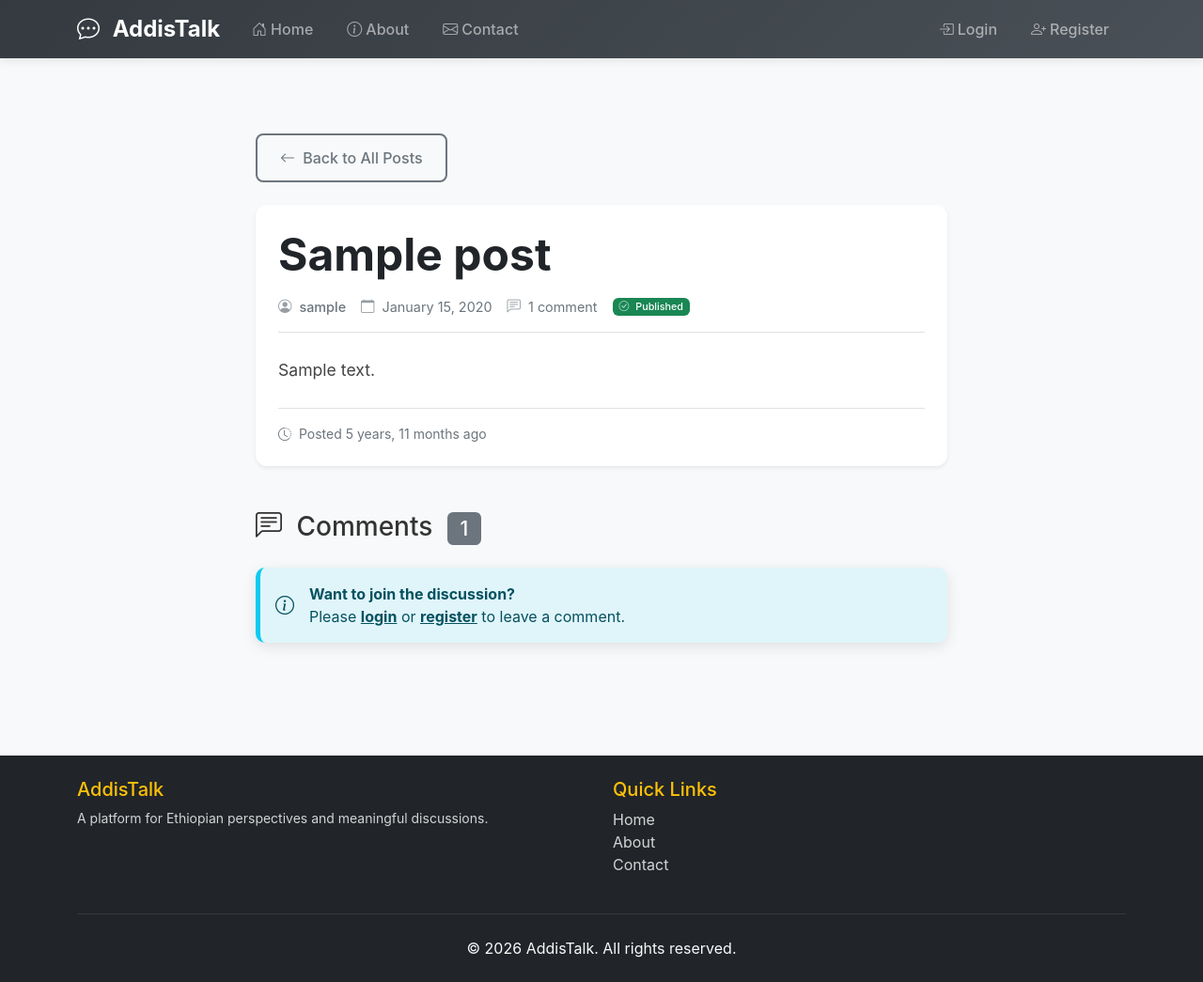
After one commit to eandachew/AddisTalk, a Django app: a page that uses blog/templates/blog/post_detail.html in a window 1280 px wide. The commit adds this page. Shown: the whole page at 94% size. Run offline with Django 4.2, Linux system fonts and the light colour scheme; tables that the repository leaves empty hold one stand-in row (values such as "Sample post").

Commit message:
add comment added and individual post working

```diff
--- /dev/null
+++ b/blog/templates/blog/post_detail.html
@@ -0,0 +1,127 @@
+{% extends "base.html" %}
+{% load static %}
+
+{% block content %}
+<div class="container mt-4">
+    <div class="row justify-content-center">
+        <div class="col-lg-8">
+            <!-- Back to Home -->
+            <div class="mb-4">
+                <a href="{% url 'home' %}" class="btn btn-outline-secondary">
+                    <i class="bi bi-arrow-left me-1"></i> Back to All Posts
+                </a>
+            </div>
+
+            <!-- Post Content -->
+            <article class="card shadow-sm mb-5">
+                <div class="card-body p-4">
+                    <!-- Post Title -->
+                    <h1 class="card-title display-5 fw-bold mb-3">{{ post.title }}</h1>
+
+                    <!-- Post Meta Information -->
+                    <div class="post-meta text-muted mb-4 pb-3 border-bottom">
+                        <div class="d-flex flex-wrap align-items-center gap-3">
+                            <div class="d-flex align-items-center">
+                                <i class="bi bi-person-circle me-2"></i>
+                                <span class="fw-medium">{{ post.author.username }}</span>
+                            </div>
+
+                            <div class="d-flex align-items-center">
+                                <i class="bi bi-calendar me-2"></i>
+                                <time datetime="{{ post.created_on|date:'Y-m-d' }}">
+                                    {{ post.created_on|date:"F d, Y" }}
+                                </time>
+                            </div>
+
+                            <div class="d-flex align-items-center">
+                                <i class="bi bi-chat-left-text me-2"></i>
+                                <span>{{ comments.count }} comment{{ comments.count|pluralize }}</span>
+                            </div>
+
+                            <div class="d-flex align-items-center">
+                                <span class="badge bg-success">
+                                    <i class="bi bi-check-circle me-1"></i>
+                                    {{ post.get_status_display }}
+                                </span>
+                            </div>
+                        </div>
+                    </div>
+
+                    <!-- Post Body -->
+                    <div class="post-content mb-4">
+                        <div class="content-wrapper">
+                            {{ post.content|linebreaks }}
+                        </div>
+                    </div>
+
+                    <!-- Like Section -->
+
+                    <!-- Post Footer -->
+                    <div class="border-top pt-3 text-muted small">
+                        <div class="d-flex justify-content-between">
+                            <div>
+                                <i class="bi bi-clock-history me-1"></i>
+                                Posted {{ post.created_on|timesince }} ago
+                            </div>
+                        </div>
+                    </div>
+                </div>
+            </article>
+
+            <!-- Comments Section -->
+            <section class="comments-section">
+                <h2 class="h3 mb-4">
+                    <i class="bi bi-chat-left-text me-2"></i>
+                    Comments
+                    <span class="badge bg-secondary ms-2">{{ comments.count }}</span>
+                </h2>
+
+                <!-- Comment Form -->
+                {% if user.is_authenticated %}
+                <div class="card mb-4 shadow-sm">
+                    <div class="card-body">
+                        <h5 class="card-title mb-3">
+                            <i class="bi bi-pencil-square me-2"></i>Leave a Comment
+                        </h5>
+                        <form method="POST" action="{% url 'add_comment' post.slug %}">
+                            {% csrf_token %}
+                            <div class="mb-3">
+                                <textarea name="body"
+                                          class="form-control"
+                                          rows="4"
+                                          placeholder="Write your comment here..."
+                                          required></textarea>
+                                <div class="form-text">
+                                    <i class="bi bi-info-circle me-1"></i>
+                                    Your comment will be visible after admin approval.
+                                </div>
+                            </div>
+                            <div class="d-flex justify-content-end">
+                                <button type="submit" class="btn btn-primary">
+                                    <i class="bi bi-send me-2"></i>Submit Comment
+                                </button>
+                            </div>
+                        </form>
+                    </div>
+                </div>
+                {% else %}
+                <div class="alert alert-info mb-4">
+                    <div class="d-flex align-items-center">
+                        <i class="bi bi-info-circle fs-5 me-3"></i>
+                        <div>
+                            <strong>Want to join the discussion?</strong>
+                            <p class="mb-0">
+                                Please <a href="{% url 'account_login' %}" class="alert-link">login</a>
+                                or <a href="{% url 'account_signup' %}" class="alert-link">register</a>
+                                to leave a comment.
+                            </p>
+                        </div>
+                    </div>
+                </div>
+                {% endif %}
+
+
+{% endblock %}
+
+{% block extras %}
+{% endblock %}
--- a/blog/urls.py
+++ b/blog/urls.py
@@ -4,5 +4,6 @@ from . import views
 urlpatterns = [
     path('', views.PostList.as_view(), name='home'),
     path('post/<slug:slug>/', views.post_detail, name='post_detail'),
+    path('post/<slug:slug>/comment/', views.add_comment, name='add_comment'),
 
 ]
--- a/blog/views.py
+++ b/blog/views.py
@@ -1,33 +1,71 @@
-from django.shortcuts import render, get_object_or_404
+from django.shortcuts import render, get_object_or_404, redirect
 from django.views import generic
-from .models import Post
+from django.contrib import messages
+from django.contrib.auth.decorators import login_required
+from django.http import JsonResponse
+from django.views.decorators.http import require_POST
+from .models import Post, Comment
 
-# Create your views here.
+
 class PostList(generic.ListView):
-    queryset = Post.objects.filter(status=1)
+    """
+    View to display list of all posts.
+    """
+    model = Post
+    queryset = Post.objects.filter(status=1).order_by('-created_on')
     template_name = "blog/index.html"
-    paginate_by = 6
+    context_object_name = 'post_list'
 
 
 def post_detail(request, slug):
     """
-    Display an individual :model:`blog.Post`.
+    View to display individual post.
+    """
+    # Get the post by slug, or return 404 if not found
+    post = get_object_or_404(Post, slug=slug, status=1)
 
-    **Context**
+    # Get approved comments for this post
+    comments = post.comments.filter(approved=True)
 
-    ``post``
-        An instance of :model:`blog.Post`.
+    # Check if current user has liked the post
+    user_has_liked = False
+    if request.user.is_authenticated:
+        user_has_liked = post.likes.filter(id=request.user.id).exists()
 
-    **Template:**
+    # Prepare context to pass to template
+    context = {
+        'post': post,
+        'comments': comments,
+        'user_has_liked': user_has_liked,
+    }
 
-    :template:`blog/post_detail.html`
+    return render(request, 'blog/post_detail.html', context)
+
+
+@login_required
+def add_comment(request, slug):
     """
+    View to handle comment submission.
+    """
+    post = get_object_or_404(Post, slug=slug, status=1)
 
-    queryset = Post.objects.filter(status=1)
-    post = get_object_or_404(queryset, slug=slug)
+    if request.method == 'POST':
+        body = request.POST.get('body', '').strip()
 
-    return render(
-        request,
-        "blog/post_detail.html",
-        {"post": post},
-    )
+        if body:
+            # Create comment but don't approve it yet
+            comment = Comment.objects.create(
+                post=post,
+                author=request.user,
+                body=body,
+                approved=False  # Requires admin approval
+            )
+
+            messages.success(
+                request,
+                'Your comment has been submitted and is awaiting approval.'
+            )
+        else:
+            messages.error(request, 'Comment cannot be empty.')
+
+    return redirect('post_detail', slug=post.slug)
```
Also changed, not shown: blog/forms.py (added, +8 -0 lines), blog/templates/blog/index.html (renamed from blog/templates/blog/post_list.html, +22 -6 lines).
